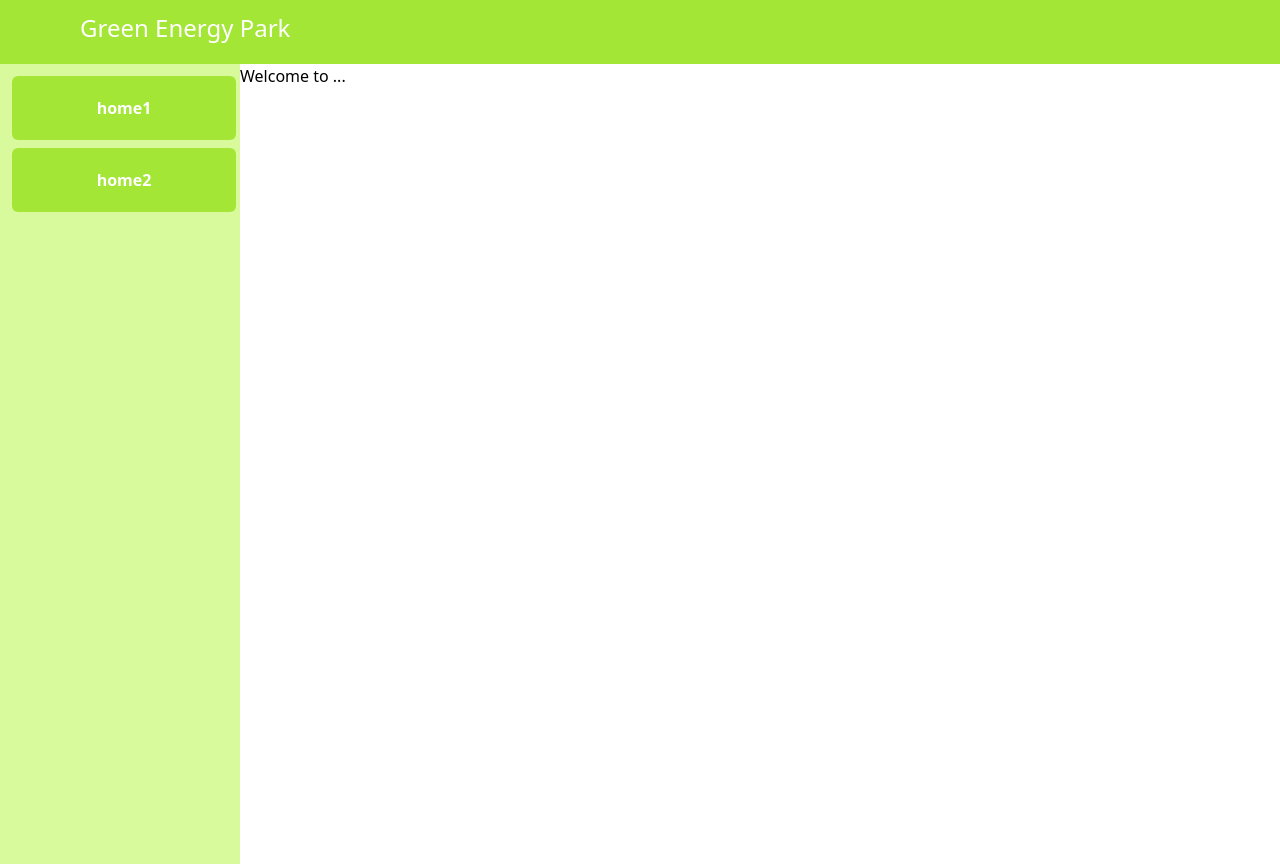
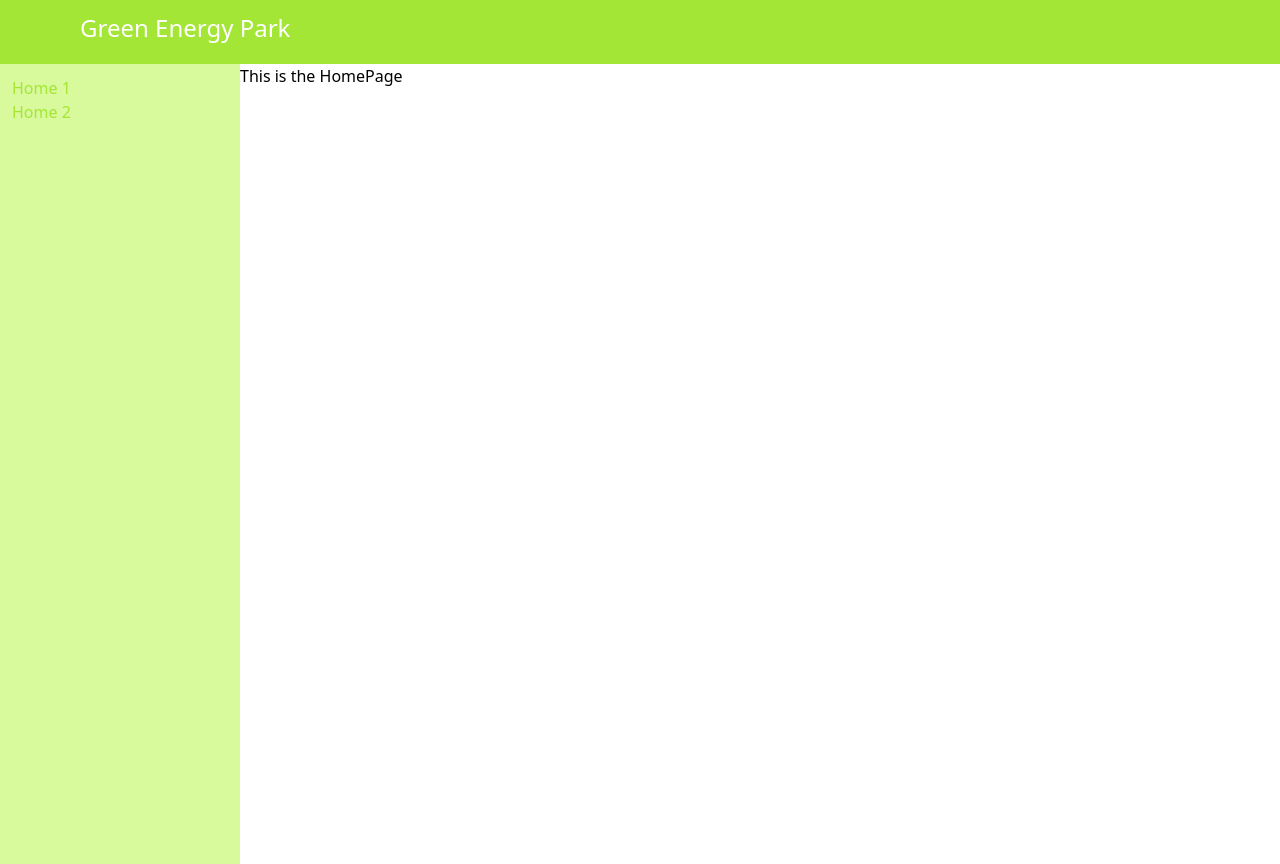
Before and after one commit to Yassmine2020/gep, a Next.js app: page / in a window 1280 px wide. Built offline with nearby package versions, Linux system fonts and the light colour scheme.

Commit message:
href home1, home2

```diff
--- a/components/Layout.js
+++ b/components/Layout.js
@@ -5,11 +5,10 @@ export default function Layout(props) {
   return (
     <div>
       <Navbar />
-      {/* <div className="flex"> */}
-      {/* <SideBar /> */}
-
-      {props.children}
-      {/* </div> */}
+      <div className="flex">
+        <SideBar />
+        {props.children}
+      </div>
     </div>
   );
 }
--- a/components/SideBar.js
+++ b/components/SideBar.js
@@ -1,35 +1,24 @@
-import Button from './Button';
-import { useState } from 'react';
+import Button from '@/components/Button';
+import Link from 'next/link';
 
-const function1 = () => {
-  console.log('Button clicked!');
-};
-
-// const function1 = () => {
-//   return 'List of device from house 1';
-// };
-
-const function2 = () => {
-  console.log('Button clicked!');
-};
-
-const sidebarButtons = [
-  { id: 'H1', onClick: function1 },
-  { id: 'H2', onClick: function2 },
-];
-
-export default function SideBar() {
-  // const [homeIndex, setHomeIndex] = useState('');
+export default function HomeIndex() {
   return (
-    <div className="bg-primary-200 min-h-screen w-60 flex flex-col">
-      <div className="px-3 pt-3 pb-2 space-y-2 ">
-        {sidebarButtons.map((buttonData, index) => (
-          <Button
-            key={index}
-            title={buttonData.id}
-            onClick={buttonData.onClick}
-          />
-        ))}
+    <div className="flex">
+      {/* <SideBar /> */}
+      <div className="bg-primary-200 min-h-screen w-60 flex flex-col">
+        <div className="px-3 pt-3 pb-2 space-y-2 ">
+          <Link
+            href="/home1"
+            className="text-primary-400 hover:text-primary-600 font-medium">
+            Home 1
+          </Link>
+          <br />
+          <Link
+            href="/home2"
+            className="text-primary-400 hover:text-primary-600 font-medium">
+            Home 2
+          </Link>
+        </div>
       </div>
     </div>
   );
--- a/pages/index.js
+++ b/pages/index.js
@@ -1,40 +1,3 @@
-import Button from '@/components/Button';
-import { useState } from 'react';
-
-const sidebarButtons = [
-  { text: 'home1', home: 1 },
-  { text: 'home2', home: 2 },
-];
-
-export default function HomeIndex() {
-  const [homeIndex, setHomeIndex] = useState(0);
-
-  function handleOnClick(homeName) {
-    setHomeIndex(homeName);
-  }
-
-  return (
-    <div className="flex">
-      {/* <SideBar /> */}
-      <div className="bg-primary-200 min-h-screen w-60 flex flex-col">
-        <div className="px-3 pt-3 pb-2 space-y-2 ">
-          {sidebarButtons.map((buttonData, index) => (
-            <Button
-              key={index}
-              title={buttonData.text}
-              onClick={() => handleOnClick(buttonData.home)}
-            />
-          ))}
-        </div>
-      </div>
-      {/* <SideBar /> */}
-
-
-      {homeIndex !== 0 ? (
-        <div>List of Devices from House H{homeIndex}</div>
-      ) : (
-        <div>Welcome to ...</div>
-      )}
-    </div>
-  );
+export default function HomePage() {
+  return <div>This is the HomePage</div>;
 }
```
